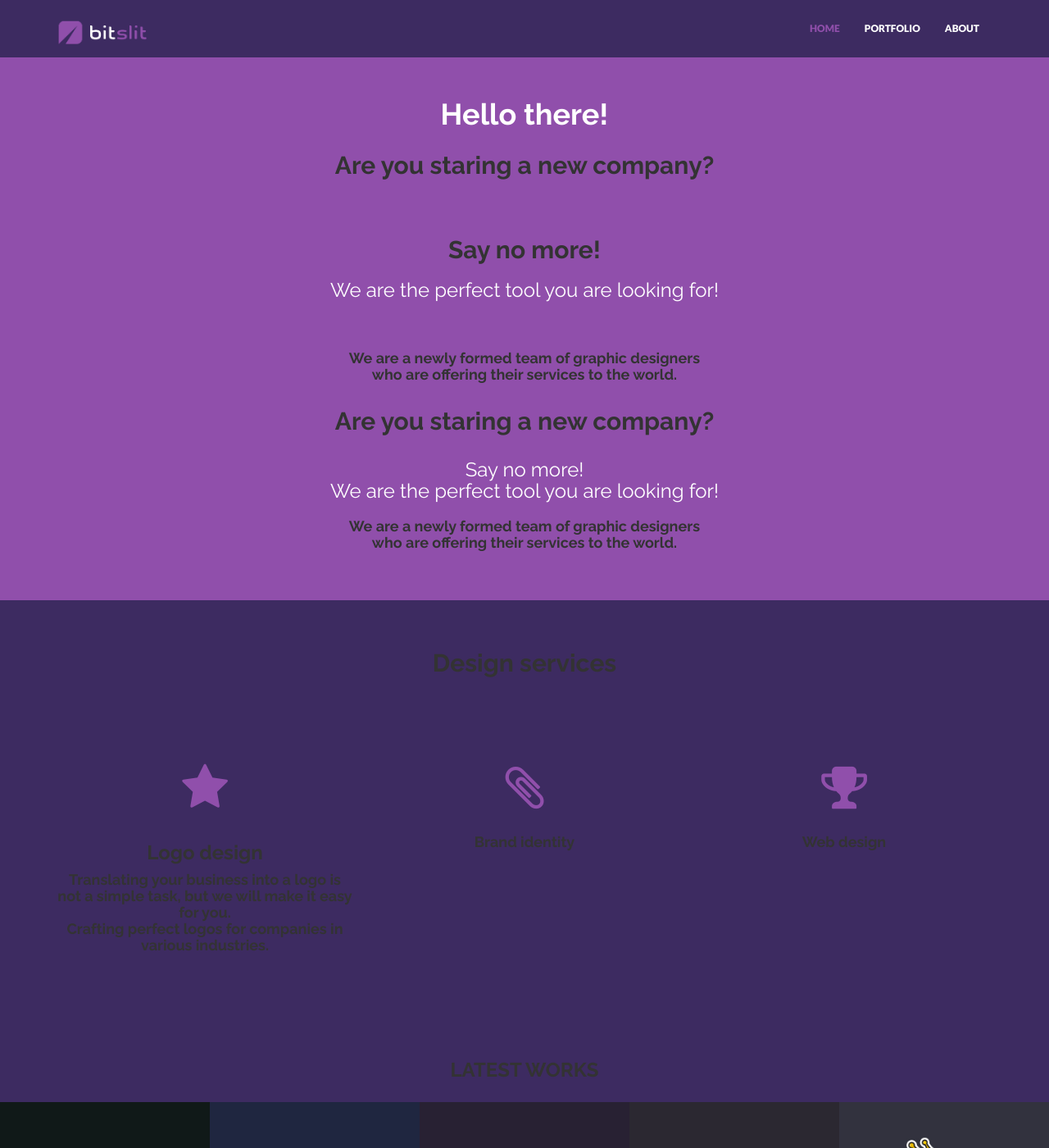
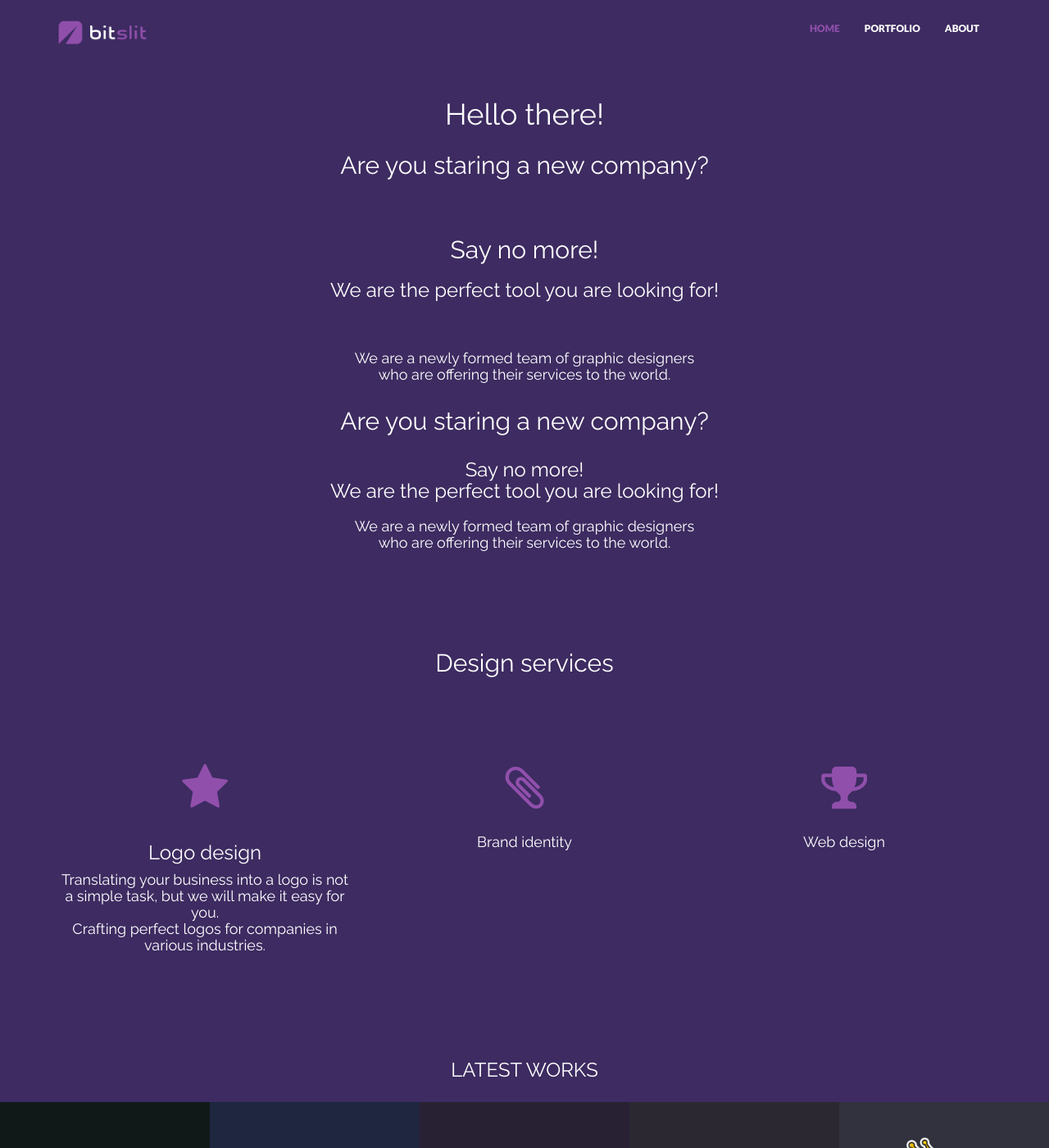
Before and after one commit to bitslit/portfolio, a Jekyll site: the page built from index.html, in a window 1280 px wide and 1400 px high. Shown: the whole window at 82% size. Built offline with Jekyll 4.4.1, drawn with Linux system fonts in a browser that asks for light colours; nearby versions of some CDN libraries.

Commit message:
Update style.css

```diff
--- a/_includes/css/style.css
+++ b/_includes/css/style.css
@@ -216,14 +216,14 @@ a:focus {
 ################################################################# */
 
 #headerwrap {
-	background-color: {{ site.colors.primary }};
+	background-color: {{ site.colors.secondary }};
 	min-height: 0px;
 	padding-top: 100px;
 	padding-bottom: 50px;
 	text-align: center;
 }
 
-#headerwrap h3, h5 {
+#headerwrap h1, h2, h3, h4, h5, h6 {
 	color: white;
 	font-weight: 400;
 }
```
